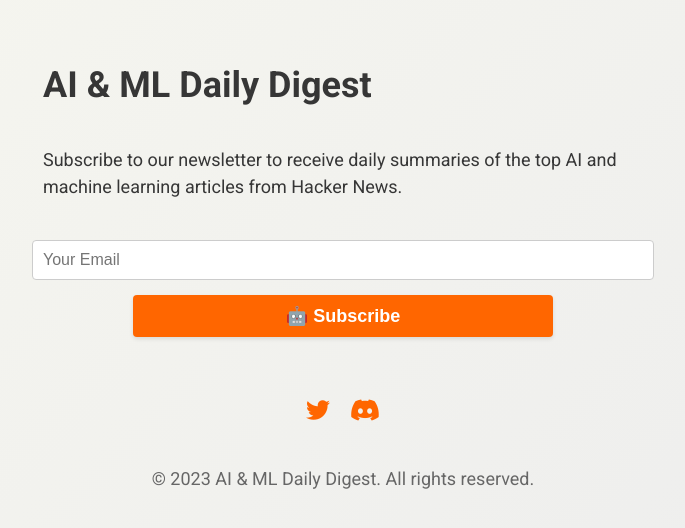
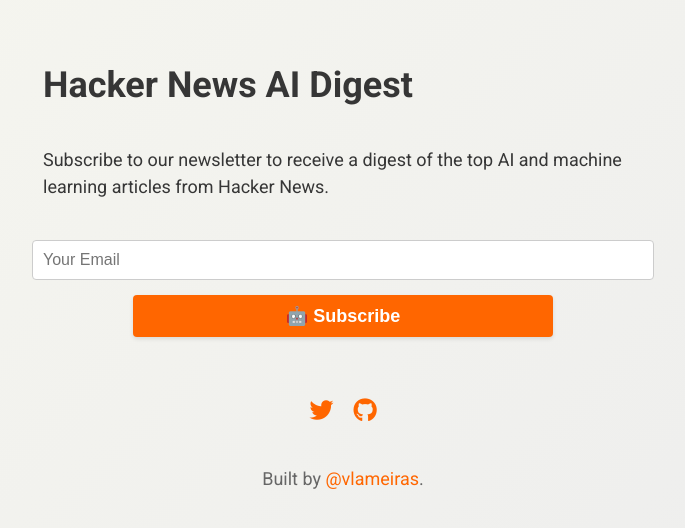
Before and after one commit to vlameiras/hn-ai-news, a plain HTML site: page index.html in a window 1280 px wide. Shown: the whole page, without its empty margins (297-982 px from the left). Drawn offline with Linux system fonts and the light colour scheme; a script that the page names is missing.

Commit message:
Prettify footer link

```diff
--- a/index.html
+++ b/index.html
@@ -50,6 +50,15 @@
             font-size: 14px;
             color: #666;
             margin-top: 40px;
+        }
+        .footer-link {
+            color: #FF6600; /* Change the link color */
+            text-decoration: none; /* Remove the underline */
+            transition: color 0.2s; /* Add a smooth color transition */
+        }
+
+        .footer-link:hover {
+            color: #FF9900; /* Change the link color on hover */
         }
 
         h1 {
@@ -106,8 +115,8 @@
 <body>
     <div class="container">
 
-        <h1>AI & ML Daily Digest</h1>
-        <p>Subscribe to our newsletter to receive daily summaries of the top AI and machine learning articles from
+        <h1>Hacker News AI Digest</h1>
+        <p>Subscribe to our newsletter to receive a digest of the top AI and machine learning articles from
             Hacker News.</p>
         <form action="your_subscription_endpoint" method="POST">
             <input type="email" name="email" placeholder="Your Email" required>
@@ -117,13 +126,14 @@
             <a href="https://twitter.com/your_twitter_handle" target="_blank">
                 <i class="fab fa-twitter"></i>
             </a>
-            <a href="https://discord.gg/your_discord_invite_link" target="_blank">
-                <i class="fab fa-discord"></i>
+            <a href="https://github.com/vlameiras" target="_blank">
+                <i class="fab fa-github"></i>
             </a>
         </div>
         <div class="footer">
-            <p>&copy; 2023 AI & ML Daily Digest. All rights reserved.</p>
+            <p>Built by <a href="https://github.com/vlameiras" target="_blank" class="footer-link">@vlameiras</a>.</p>
         </div>
+
     </div>
 
 </body>
```
